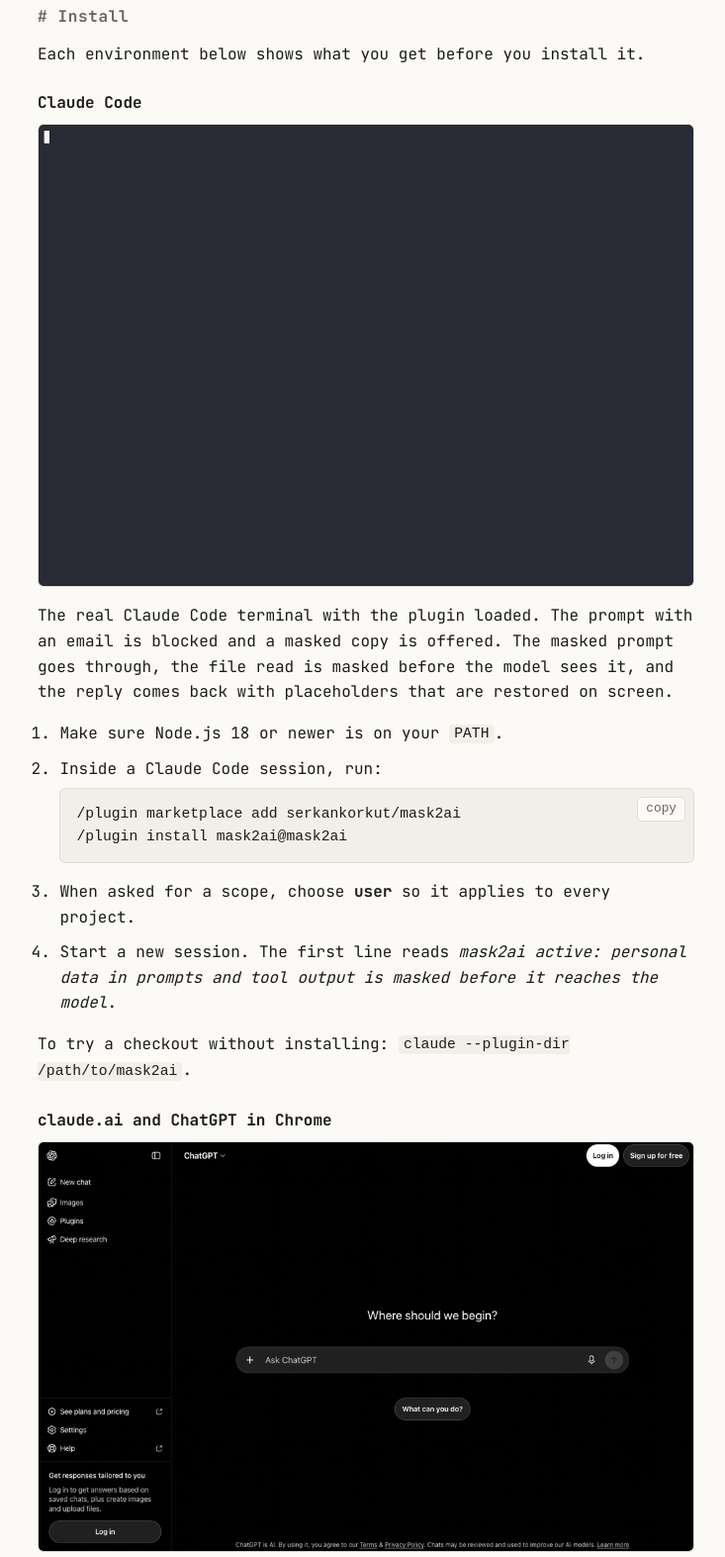
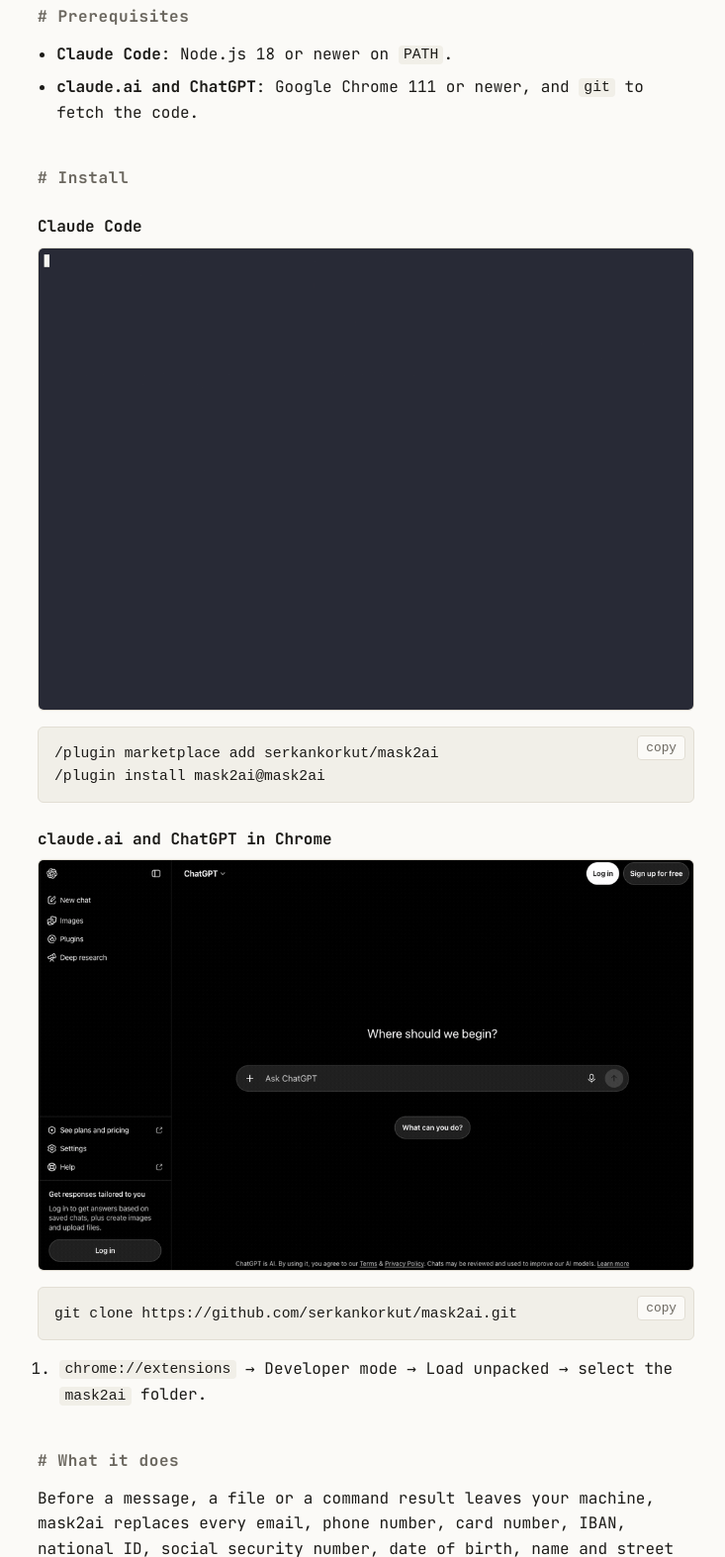
Before and after one commit to serkankorkut/mask2ai.com, a website: page public/index.html in a window 1280 px wide. Shown: the part 257-1830 px from the top of the page at 99% size, without its empty margins (270-1003 px from the left). Drawn offline with Linux system fonts and the light colour scheme.

Commit message:
docs: Separate prerequisites, minimal install steps

```diff
--- a/public/index.html
+++ b/public/index.html
@@ -33,37 +33,28 @@
     <p class="tagline">Personal data stays on your machine when you talk to an AI.</p>
   </header>
 
+  <section>
+    <h2>Prerequisites</h2>
+    <ul>
+      <li><strong>Claude Code</strong>: Node.js 18 or newer on <code>PATH</code>.</li>
+      <li><strong>claude.ai and ChatGPT</strong>: Google Chrome 111 or newer, and <code>git</code> to fetch the code.</li>
+    </ul>
+  </section>
+
   <section class="install">
     <h2>Install</h2>
-    <p>Each environment below shows what you get before you install it.</p>
 
     <h3>Claude Code</h3>
-    <img src="/claude-code.gif" alt="mask2ai in the Claude Code terminal: a prompt with an email is blocked, the masked prompt goes through, a CSV is read with 13 values masked, and the reply shows the real values restored on screen" width="1146" height="810" loading="lazy">
-    <p>The real Claude Code terminal with the plugin loaded. The prompt with an email is blocked and a masked copy is offered. The masked prompt goes through, the file read is masked before the model sees it, and the reply comes back with placeholders that are restored on screen.</p>
-    <ol>
-      <li>Make sure Node.js 18 or newer is on your <code>PATH</code>.</li>
-      <li>Inside a Claude Code session, run:
-        <pre class="cmd"><code>/plugin marketplace add serkankorkut/mask2ai
+    <img src="/claude-code.gif" alt="mask2ai in the Claude Code terminal" width="1146" height="810" loading="lazy">
+    <pre class="cmd"><code>/plugin marketplace add serkankorkut/mask2ai
 /plugin install mask2ai@mask2ai</code><button type="button" data-copy aria-label="Copy">copy</button></pre>
-      </li>
-      <li>When asked for a scope, choose <strong>user</strong> so it applies to every project.</li>
-      <li>Start a new session. The first line reads <em>mask2ai active: personal data in prompts and tool output is masked before it reaches the model</em>.</li>
-    </ol>
-    <p>To try a checkout without installing: <code>claude --plugin-dir /path/to/mask2ai</code>.</p>
 
     <h3>claude.ai and ChatGPT in Chrome</h3>
-    <img src="/chatgpt-web.gif" alt="mask2ai on chatgpt.com: a message with an email, phone, SSN and TC number is sent, the toast reports 4 values masked, the caption shows the placeholders ChatGPT received, and ChatGPT answers without seeing the real data" width="1000" height="625" loading="lazy">
-    <p>A real chat on chatgpt.com with the extension loaded. The purple captions are added by the recorder; the text under "what ChatGPT actually received" is the prompt field captured from the outgoing request. The same extension runs on claude.ai.</p>
+    <img src="/chatgpt-web.gif" alt="mask2ai on chatgpt.com" width="1000" height="625" loading="lazy">
+    <pre class="cmd"><code>git clone https://github.com/serkankorkut/mask2ai.git</code><button type="button" data-copy aria-label="Copy">copy</button></pre>
     <ol>
-      <li>Get the code:
-        <pre class="cmd"><code>git clone https://github.com/serkankorkut/mask2ai.git</code><button type="button" data-copy aria-label="Copy">copy</button></pre>
-      </li>
-      <li>Open <code>chrome://extensions</code> and turn on <strong>Developer mode</strong>, top right.</li>
-      <li>Click <strong>Load unpacked</strong> and select the <code>mask2ai</code> folder. The card shows <em>mask2ai 0.3.0</em>.</li>
-      <li>Open claude.ai or chatgpt.com. A purple <em>mask2ai: on</em> toast appears bottom right.</li>
-      <li>Send a message with made-up data, for example an email and a phone number. The toast reports <em>masked 2 values before sending</em>.</li>
+      <li><code>chrome://extensions</code> → Developer mode → Load unpacked → select the <code>mask2ai</code> folder.</li>
     </ol>
-    <p>Chrome 111 or newer. After pulling changes, click the reload icon on the card; the version on the card must match the one in <code>manifest.json</code>.</p>
   </section>
 
   <section>
```
